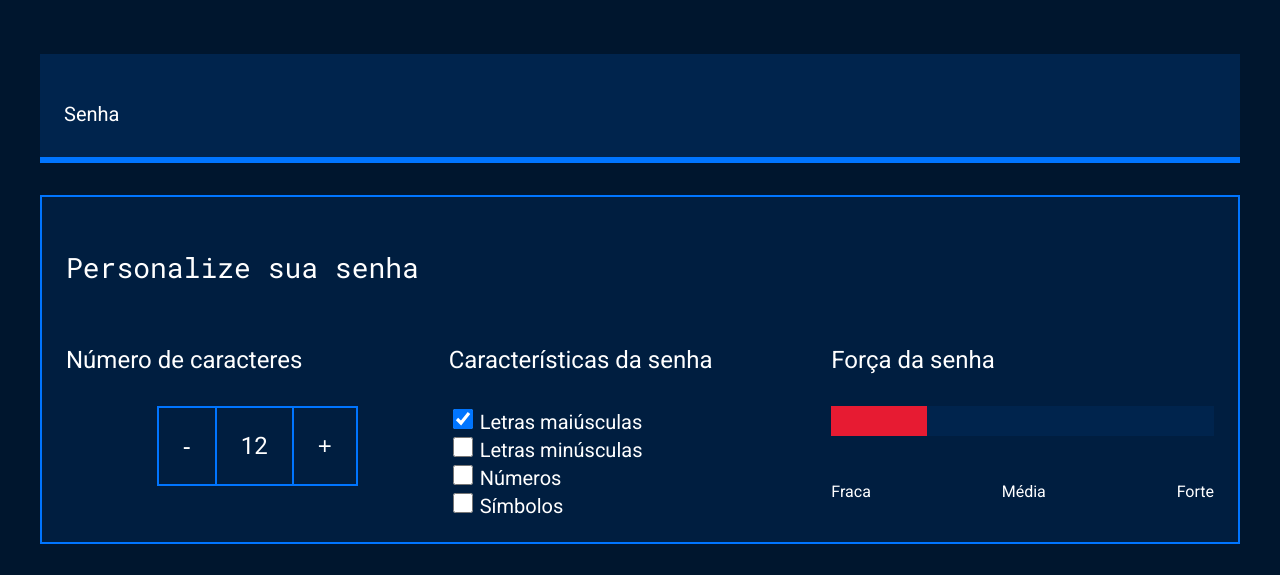
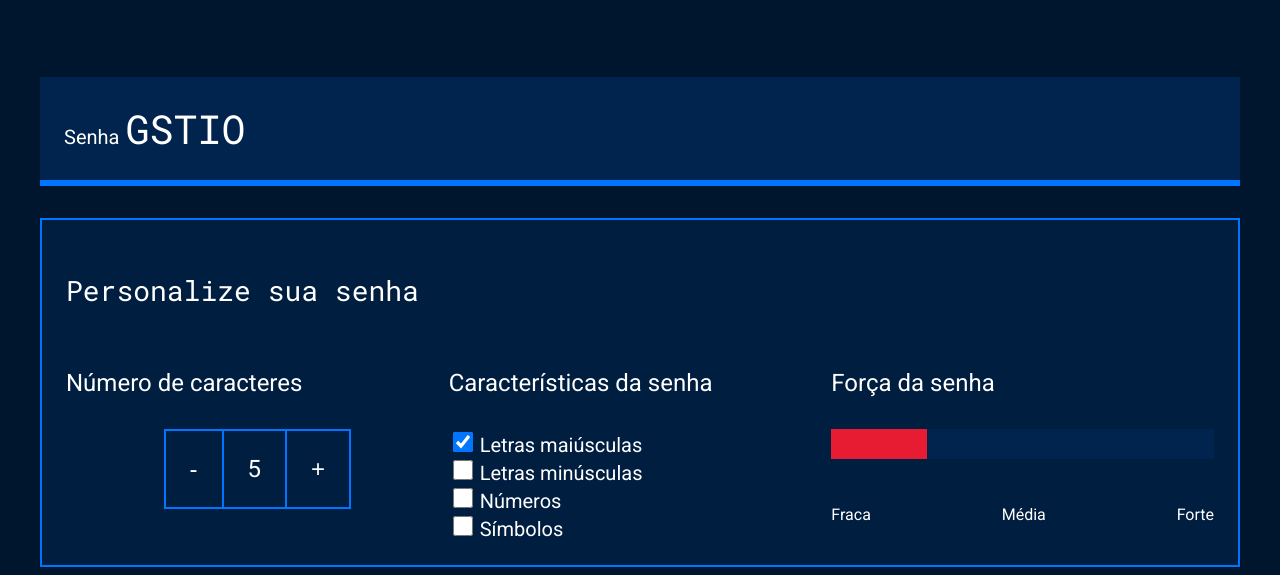
Before and after one commit to douglaseduardovieira/seguran-a-digital, a plain HTML site: page index.html in a window 1280 px wide. Shown: the part 249-824 px from the top of the page. Before the commit the page ends 801 px from the top, so only its background shows below. Drawn offline with Linux system fonts and the light colour scheme.

Commit message:
Add files via upload

```diff
--- a/index.html
+++ b/index.html
@@ -17,7 +17,7 @@
         </div>
         <div class="conteudo-senha">
             <label for="senha">Senha</label>
-            <input name="senha" type="text" id="campo-senha">
+            <input name="senha" type="text" id="campo-senha" readonly>
         </div>
         <div class="parametro">
             <h3 class="parametro-titulo">Personalize sua senha</h3>
--- a/main.js
+++ b/main.js
@@ -1,5 +1,5 @@
 const numeroSenha = document.querySelector('.parametro-senha__texto');
-let tamanhoSenha = 12;
+let tamanhoSenha = 5;
 numeroSenha.textContent = tamanhoSenha;
 
 const botoes = document.querySelectorAll('.parametro-senha__botao');
@@ -13,6 +13,7 @@
         tamanhoSenha--;
     }
     numeroSenha.textContent = tamanhoSenha;
+    geraSenha();
 }
 function aumentaTamanho() {
     if (tamanhoSenha < 20) {
@@ -20,6 +21,44 @@
         tamanhoSenha++;
     }
     numeroSenha.textContent = tamanhoSenha;
+    geraSenha();
 }
 
-console.log(botoes);
+const campoSenha = document.querySelector('#campo-senha');
+const checkbox = document.querySelectorAll('.checkbox');
+
+for (i = 0; i < checkbox.length; i++) {
+    checkbox[i].onclick = geraSenha;
+}
+
+
+const letrasMaiusculas = 'ABCDEFGHIJKLMNOPQRSTUVXYWZ';
+const letrasMinusculas = 'abcdefghijklmnopqrstuvxywz';
+const numeros = '0123456789';
+const simbolos = '!@%*?';
+
+geraSenha();
+
+function geraSenha() {
+    let alfabeto = '';
+    if (checkbox[0].checked) {
+        alfabeto = alfabeto + letrasMaiusculas;
+    }
+    if (checkbox[1].checked) {
+        alfabeto = alfabeto + letrasMinusculas;
+    }
+    if (checkbox[2].checked) {
+        alfabeto = alfabeto + numeros;
+    }
+    if (checkbox[3].checked) {
+        alfabeto = alfabeto + simbolos;
+    }
+    console.log(alfabeto);
+    let senha = '';
+    for (let i = 0; i < tamanhoSenha; i++) {
+        let numeroAleatorio = Math.random() * alfabeto.length;
+        numeroAleatorio = Math.floor(numeroAleatorio);
+        senha = senha + alfabeto[numeroAleatorio];
+    }
+    campoSenha.value = senha;
+}
```
Also changed, not shown: style.css (line endings or trailing spaces), unlock.svg (added).
